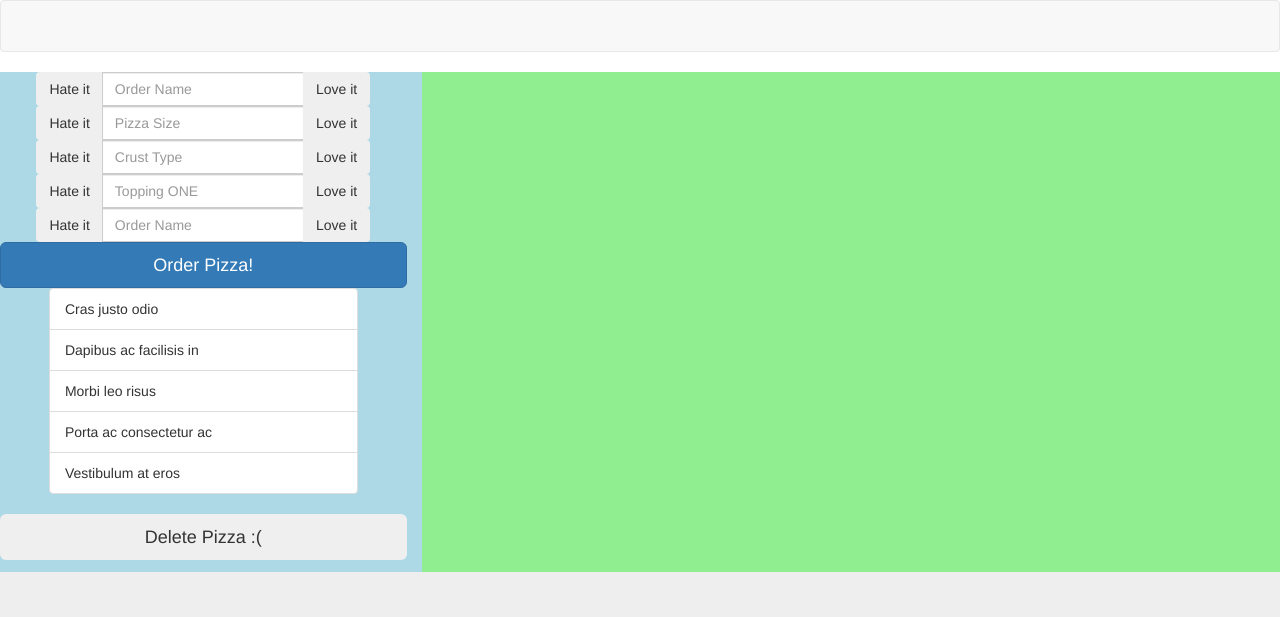
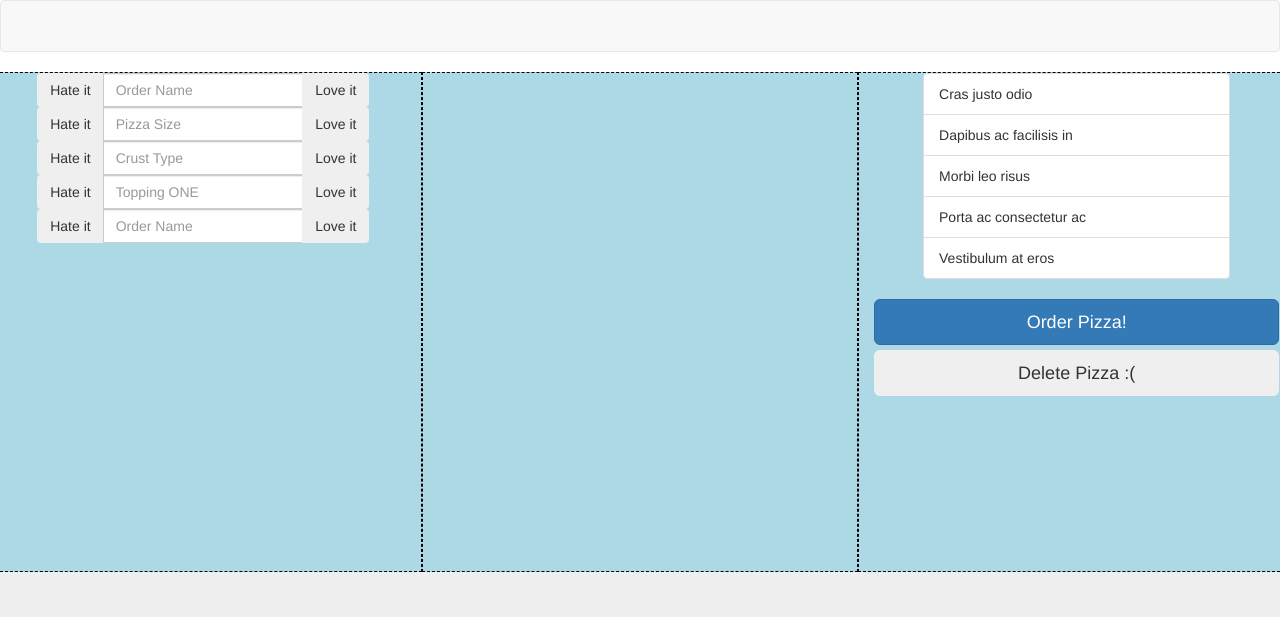
Before and after one commit to winstonwaters/IronPizza, a website: page public/index.html in a window 1280 px wide. Shown: the top 617 px of the page. Drawn offline with nearby package versions, Linux system fonts and the light colour scheme.

Commit message:
moved front end to public folder

```diff
--- a/index.html
+++ b/public/index.html
@@ -94,7 +94,15 @@
                 </div>
             </div>
             <!-- order and delete buttons -->
-            <button type="button" class="btn btn-primary btn-lg btn-block">Order Pizza!</button>
+
+
+        </div>
+
+        <div class="col-md-4">
+
+
+        </div>
+        <div class="col-md-4">
           <div class="col-lg-offset-1 col-lg-10">
               <ul class="list-group">
                   <li class="list-group-item">Cras justo odio</li>
@@ -105,12 +113,8 @@
               </ul>
           </div>
 
-
+          <button type="button" class="btn btn-primary btn-lg btn-block">Order Pizza!</button>
           <button type="button" class="btn btn-secondary btn-lg btn-block">Delete Pizza :(</button>
-        </div>
-
-        <div class="col-md-8">
-
 
 
         </div>
--- a/main.css
+++ b/public/main.css
@@ -1,6 +1,7 @@
 .col-md-4 {
   background-color: lightblue;
   height:500px;
+  border: 1px dashed black;
 }
 .col-md-8 {
   background-color: lightgreen;
```
Also changed, not shown: public/apps.js (renamed from apps.js), public/package.json (renamed from package.json), public/styles.scss (added), public/templates.js (added). Lines whose indentation alone changed are shown as unchanged.
